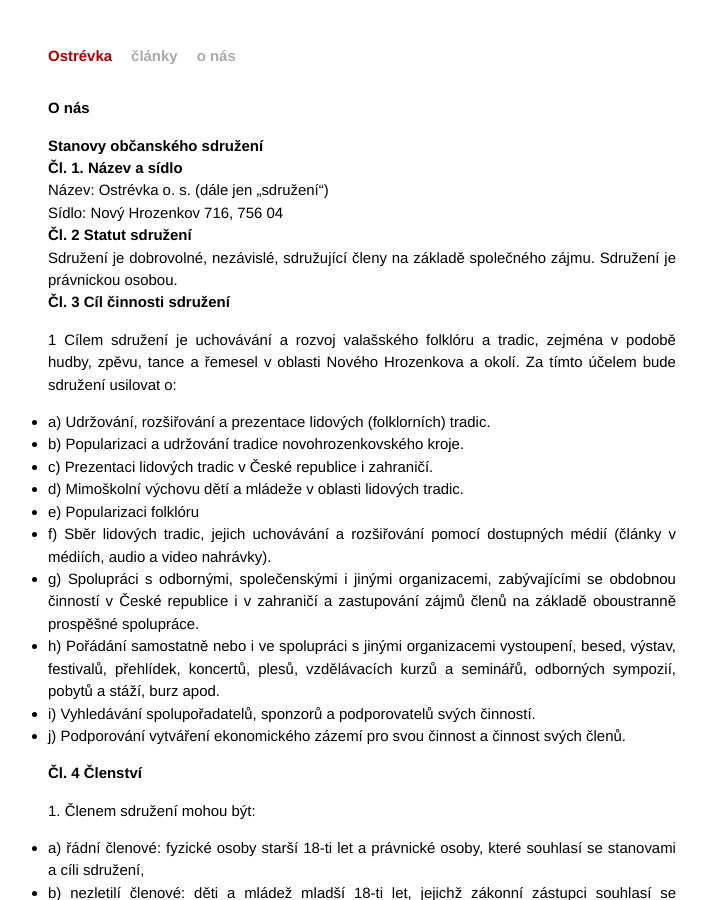
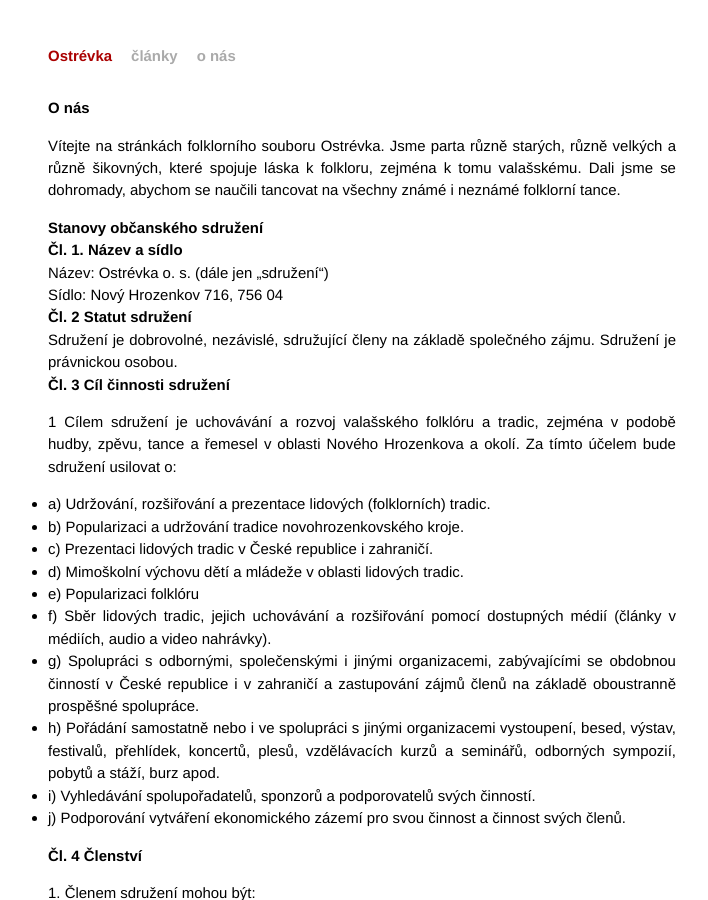
Before and after one commit to ostrevka/ostrevka.github.io, a Jekyll site: the page built from o_nas.html, in a window 1280 px wide and 900 px high. Shown: the whole window, without its empty margins (278-986 px from the left). Built offline with Jekyll 4.4.1, drawn with Linux system fonts in a browser that asks for light colours; Markdown is read by kramdown in place of the engine named in the settings.

Commit message:
stranka O nas - pridana sekce O nas

```diff
--- a/o_nas.html
+++ b/o_nas.html
@@ -4,7 +4,11 @@ title: Ostrévka
 ---
 
 <div id="home">
-  <h1>O nás</h1>
+<h1>O nás</h1>
+
+<p>
+Vítejte na stránkách folklorního souboru Ostrévka. Jsme parta různě starých, různě velkých a různě šikovných, které spojuje láska k folkloru, zejména k tomu valašskému. Dali jsme se dohromady, abychom se naučili tancovat na všechny známé i neznámé folklorní tance.
+</p>
 
 <h2>Stanovy občanského sdružení<h2>
 
```
